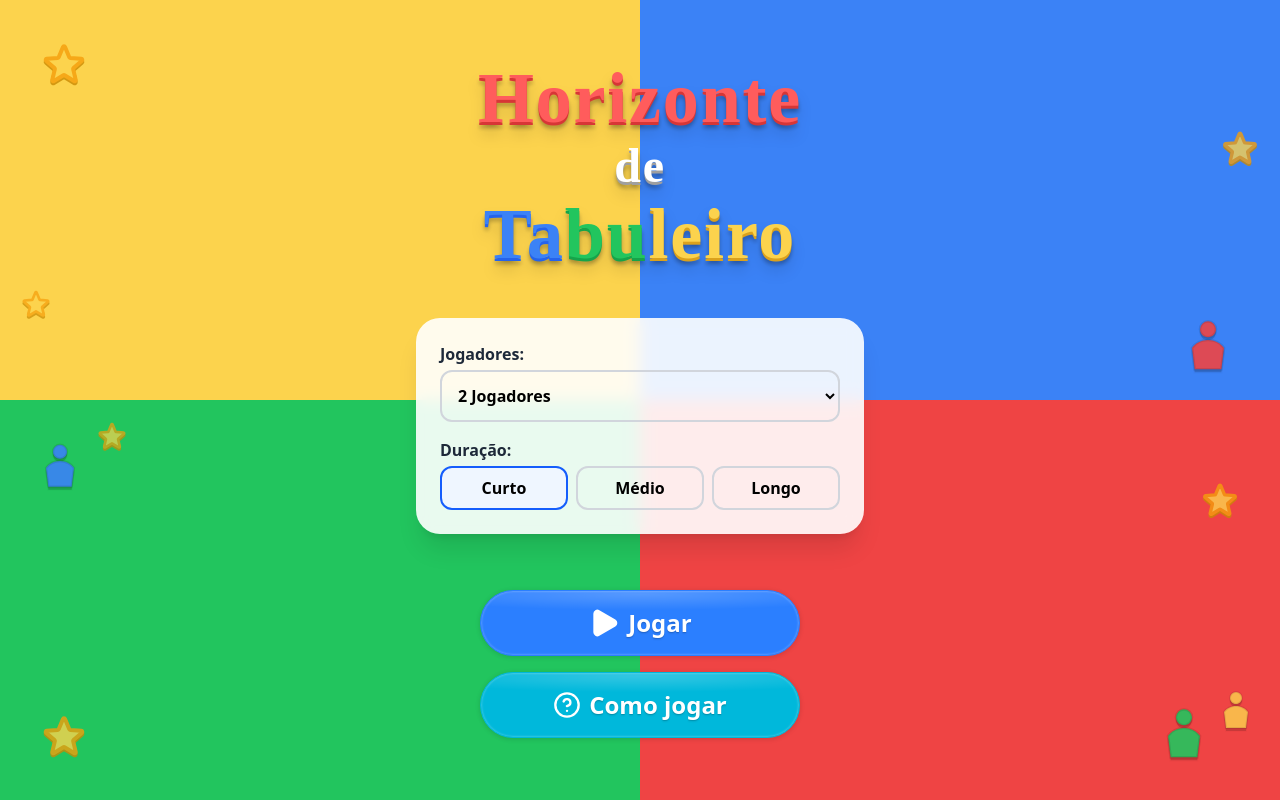
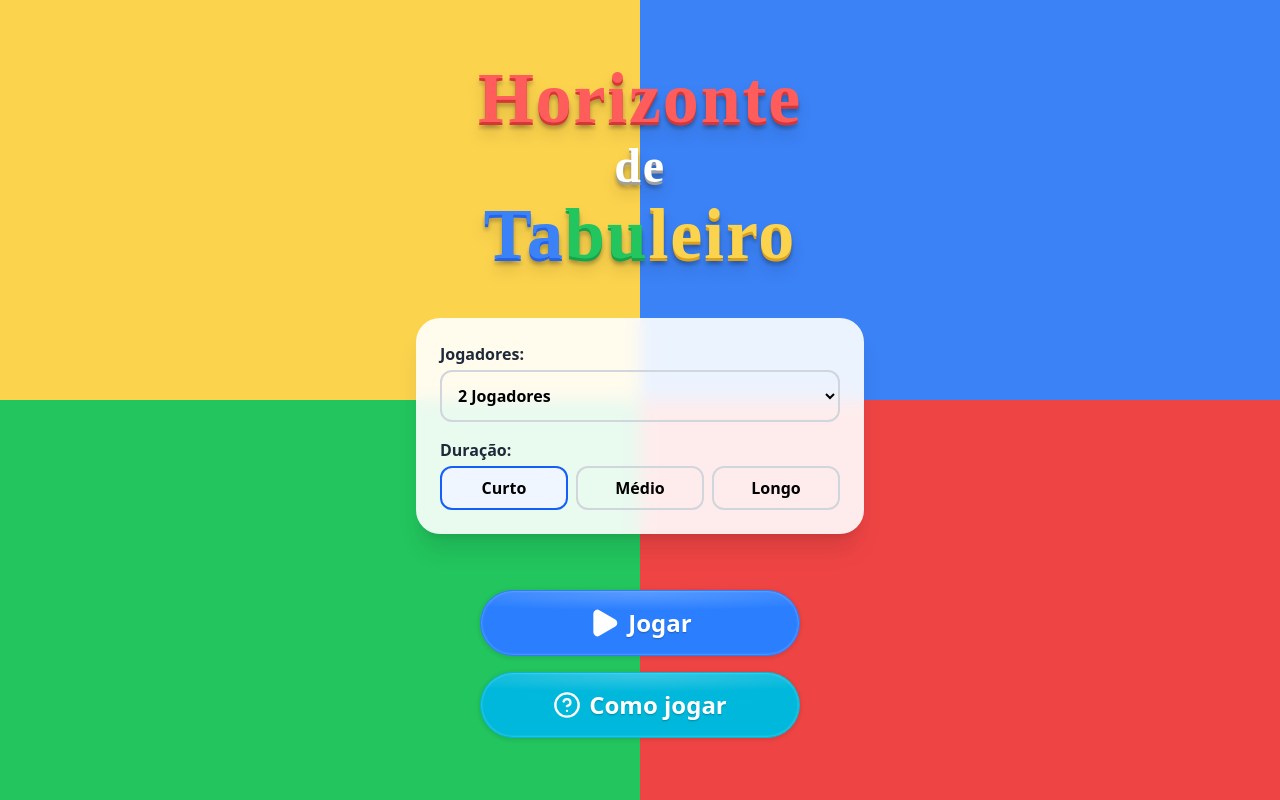
Before and after one commit to joaotonaco/horizonte-de-tabuleiro, a React (Vite) app: page / in a window 1280 px wide. Built offline with nearby package versions, Linux system fonts and the light colour scheme; a web font is replaced by a local one.

Commit message:
refactor(App): remove unused icon components and simplify background markup

```diff
--- a/src/App.tsx
+++ b/src/App.tsx
@@ -31,46 +31,6 @@ const PLAYER_COLORS: PlayerColors = {
 	8: "bg-amber-500 ring-amber-400",
 	9: "bg-violet-500 ring-violet-400",
 };
-
-const StarIcon = ({ className }: { className?: string }) => (
-	<svg
-		xmlns="http://www.w3.org/2000/svg"
-		viewBox="0 0 24 24"
-		fill="#FCD34D"
-		stroke="#F59E0B"
-		strokeWidth="2"
-		className={className}
-		style={{ filter: "drop-shadow(0px 2px 0px #ca8a04)" }}
-	>
-		<path
-			strokeLinecap="round"
-			strokeLinejoin="round"
-			d="M11.48 3.499a.562.562 0 011.04 0l2.125 5.111a.563.563 0 00.475.345l5.518.442c.499.04.701.663.321.988l-4.204 3.602a.563.563 0 00-.182.557l1.285 5.385a.562.562 0 01-.84.61l-4.725-2.885a.563.563 0 00-.586 0L6.982 20.54a.562.562 0 01-.84-.61l1.285-5.385a.563.563 0 00-.182-.557l-4.204-3.602a.563.563 0 01.321-.988l5.518-.442a.563.563 0 00.475-.345L11.48 3.5z"
-		/>
-	</svg>
-);
-
-const PawnIcon = ({
-	className,
-	color,
-}: {
-	className?: string;
-	color: string;
-}) => (
-	<svg
-		xmlns="http://www.w3.org/2000/svg"
-		viewBox="0 0 24 24"
-		fill={color}
-		className={className}
-		style={{ filter: "drop-shadow(0px 3px 0px rgba(0,0,0,0.2))" }}
-	>
-		<path
-			d="M12 2a3 3 0 0 0-3 3c0 1.657 1.343 3 3 3s3-1.343 3-3a3 3 0 0 0-3-3zm0 7c-2.5 0-4.71 1.18-6 3l1 8h10l1-8c-1.29-1.82-3.5-3-6-3z"
-			stroke="rgba(0,0,0,0.1)"
-			strokeWidth="1"
-		/>
-	</svg>
-);
 
 const App = () => {
 	const [screen, setScreen] = useState<ScreenState>("home");
@@ -166,40 +126,10 @@ const App = () => {
 		<div className="relative w-full h-full flex flex-col items-center justify-center p-6 overflow-hidden">
 			{/* Fundo de 4 Quadrantes com Textura e Ícones */}
 			<div className="absolute top-0 left-0 w-full h-full z-0">
-				{/* Quadrante Amarelo */}
-				<div className="absolute top-0 left-0 w-1/2 h-1/2 bg-[#FCD34D] overflow-hidden">
-					<StarIcon className="absolute top-10 left-10 w-12 h-12 opacity-80" />
-					<StarIcon className="absolute bottom-20 left-5 w-8 h-8 opacity-70" />
-				</div>
-				{/* Quadrante Azul */}
-				<div className="absolute top-0 right-0 w-1/2 h-1/2 bg-[#3B82F6] overflow-hidden">
-					<StarIcon className="absolute top-32 right-5 w-10 h-10 opacity-80" />
-					<PawnIcon
-						color="#EF4444"
-						className="absolute bottom-5 right-10 w-16 h-16 opacity-90"
-					/>
-				</div>
-				{/* Quadrante Verde */}
-				<div className="absolute bottom-0 left-0 w-1/2 h-1/2 bg-[#22C55E] overflow-hidden">
-					<PawnIcon
-						color="#3B82F6"
-						className="absolute top-10 left-8 w-14 h-14 opacity-90"
-					/>
-					<StarIcon className="absolute top-5 left-24 w-8 h-8 opacity-70" />
-					<StarIcon className="absolute bottom-10 left-10 w-12 h-12 opacity-80" />
-				</div>
-				{/* Quadrante Vermelho */}
-				<div className="absolute bottom-0 right-0 w-1/2 h-1/2 bg-[#EF4444] overflow-hidden">
-					<PawnIcon
-						color="#22C55E"
-						className="absolute bottom-8 right-16 w-16 h-16 opacity-90"
-					/>
-					<PawnIcon
-						color="#FCD34D"
-						className="absolute bottom-16 right-5 w-12 h-12 opacity-80"
-					/>
-					<StarIcon className="absolute top-20 right-10 w-10 h-10 opacity-80" />
-				</div>
+				<div className="absolute top-0 left-0 w-1/2 h-1/2 bg-[#FCD34D] overflow-hidden" />
+				<div className="absolute top-0 right-0 w-1/2 h-1/2 bg-[#3B82F6] overflow-hidden" />
+				<div className="absolute bottom-0 left-0 w-1/2 h-1/2 bg-[#22C55E] overflow-hidden" />
+				<div className="absolute bottom-0 right-0 w-1/2 h-1/2 bg-[#EF4444] overflow-hidden" />
 			</div>
 
 			{/* Conteúdo */}
```
